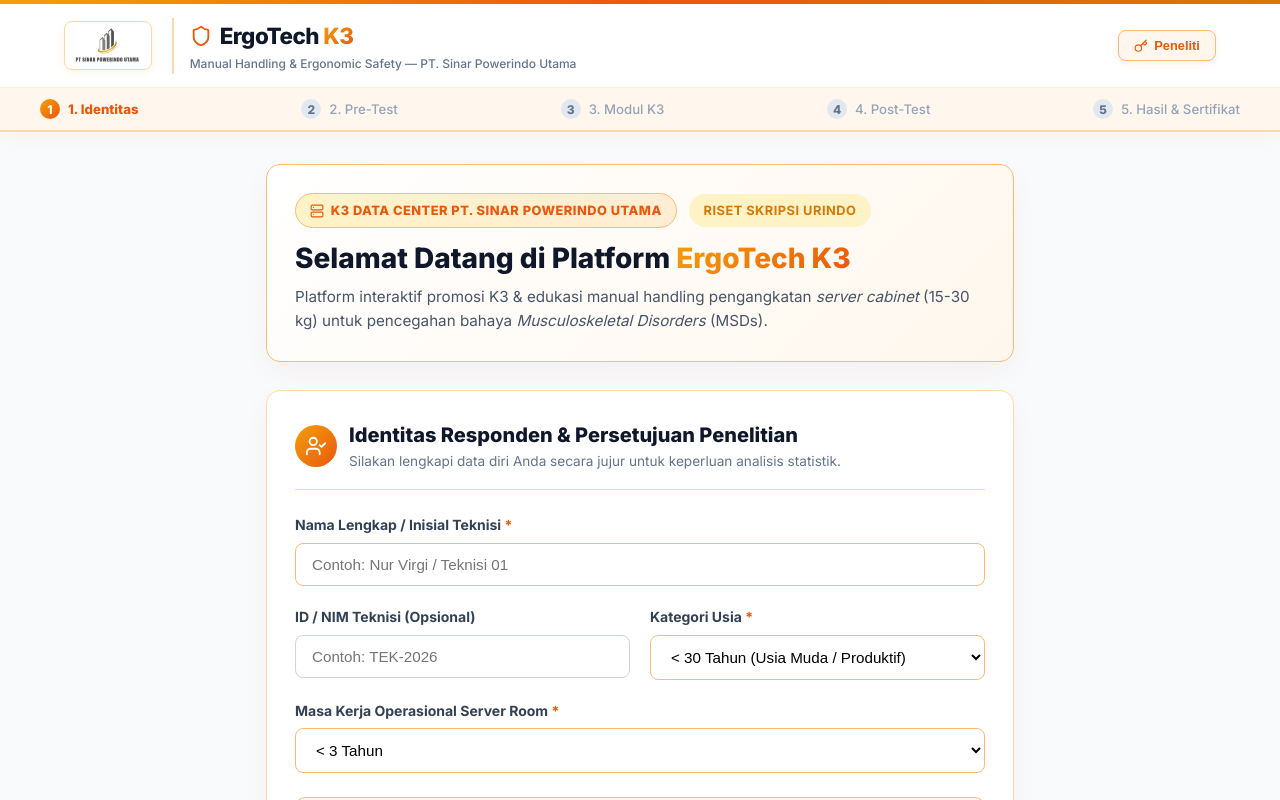
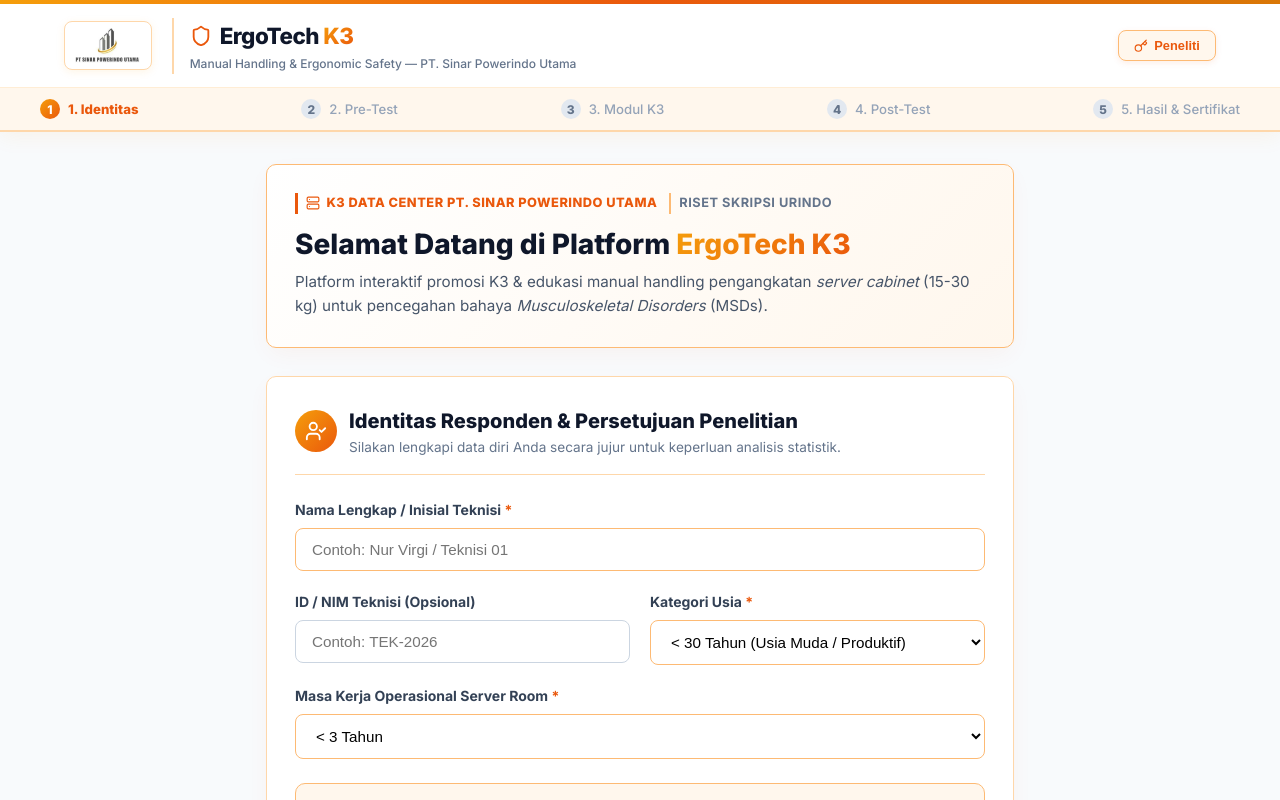
Before and after one commit to gariiriana/ErgoTech-K3, a React (Vite) app: page / in a window 1280 px wide. Shown: the top 800 px of the page. Built offline with nearby package versions, Linux system fonts and the light colour scheme; the HTML template or start-up script is replaced by a standard one.

Commit message:
Replace artificial rounded pill badges with clean corporate typography accent tags

```diff
--- a/src/index.css
+++ b/src/index.css
@@ -23,13 +23,13 @@
   --text-muted: #64748B;
   --text-orange: #C2410C;
 
-  --radius-sm: 8px;
-  --radius-md: 14px;
-  --radius-lg: 20px;
+  --radius-sm: 6px;
+  --radius-md: 10px;
+  --radius-lg: 14px;
 
-  --shadow-sm: 0 2px 6px rgba(245, 158, 11, 0.06);
-  --shadow-md: 0 10px 30px -5px rgba(234, 88, 12, 0.08);
-  --shadow-lg: 0 20px 40px -10px rgba(15, 23, 42, 0.12);
+  --shadow-sm: 0 2px 6px rgba(245, 158, 11, 0.05);
+  --shadow-md: 0 8px 24px -4px rgba(234, 88, 12, 0.06);
+  --shadow-lg: 0 16px 32px -8px rgba(15, 23, 42, 0.08);
 
   --font-family: 'Inter', system-ui, -apple-system, sans-serif;
 }
@@ -42,7 +42,7 @@
 
 body {
   font-family: var(--font-family);
-  background: linear-gradient(180deg, #FFFFFF 0%, #FFF7ED 50%, #FAFAFA 100%);
+  background: linear-gradient(180deg, #FFFFFF 0%, #FFF7ED 40%, #FAFAFA 100%);
   min-height: 100vh;
   color: var(--text-dark);
   line-height: 1.6;
@@ -56,7 +56,7 @@
   border-radius: var(--radius-md);
   padding: 1.75rem;
   box-shadow: var(--shadow-md);
-  transition: transform 0.25s ease, box-shadow 0.25s ease;
+  transition: transform 0.2s ease, box-shadow 0.2s ease;
 }
 
 .card:hover {
@@ -74,15 +74,15 @@
   display: inline-flex;
   align-items: center;
   gap: 0.6rem;
-  transition: all 0.25s ease;
-  font-size: 1rem;
-  box-shadow: 0 4px 14px rgba(234, 88, 12, 0.3);
+  transition: all 0.2s ease;
+  font-size: 0.95rem;
+  box-shadow: 0 3px 10px rgba(234, 88, 12, 0.25);
 }
 
 .btn-primary:hover {
   background: var(--amber-gradient-hover);
-  transform: translateY(-2px);
-  box-shadow: 0 6px 20px rgba(234, 88, 12, 0.4);
+  transform: translateY(-1px);
+  box-shadow: 0 5px 15px rgba(234, 88, 12, 0.35);
 }
 
 .btn-secondary {
@@ -97,7 +97,7 @@
   align-items: center;
   gap: 0.6rem;
   transition: all 0.2s ease;
-  font-size: 1rem;
+  font-size: 0.95rem;
 }
 
 .btn-secondary:hover {
@@ -106,40 +106,44 @@
   color: var(--primary-orange);
 }
 
+/* Clean Professional Typography Tags (No Artificial Oval Pills) */
 .badge-safety {
-  background: linear-gradient(135deg, #FEF3C7 0%, #FFEDD5 100%);
+  background: transparent;
   color: var(--primary-orange);
   font-weight: 800;
   font-size: 0.8rem;
-  padding: 0.4rem 0.9rem;
-  border-radius: 50px;
+  padding: 0;
+  padding-left: 0.5rem;
+  border: none;
+  border-left: 3px solid var(--primary-orange);
   text-transform: uppercase;
   letter-spacing: 0.5px;
   display: inline-flex;
   align-items: center;
   gap: 0.4rem;
-  border: 1px solid #FDBA74;
 }
 
 .badge-amber {
-  background-color: var(--bg-amber-light);
-  color: var(--gold-warm);
+  background: transparent;
+  color: var(--text-muted);
   font-weight: 700;
   font-size: 0.8rem;
-  padding: 0.4rem 0.9rem;
-  border-radius: 50px;
+  padding: 0;
+  padding-left: 0.5rem;
+  border: none;
+  border-left: 2px solid #FDBA74;
   text-transform: uppercase;
   letter-spacing: 0.5px;
 }
 
 /* Animations */
 @keyframes fadeIn {
-  from { opacity: 0; transform: translateY(10px); }
+  from { opacity: 0; transform: translateY(8px); }
   to { opacity: 1; transform: translateY(0); }
 }
 
 .animate-fade {
-  animation: fadeIn 0.35s cubic-bezier(0.16, 1, 0.3, 1) forwards;
+  animation: fadeIn 0.3s cubic-bezier(0.16, 1, 0.3, 1) forwards;
 }
 
 /* Custom Scrollbar */
```
